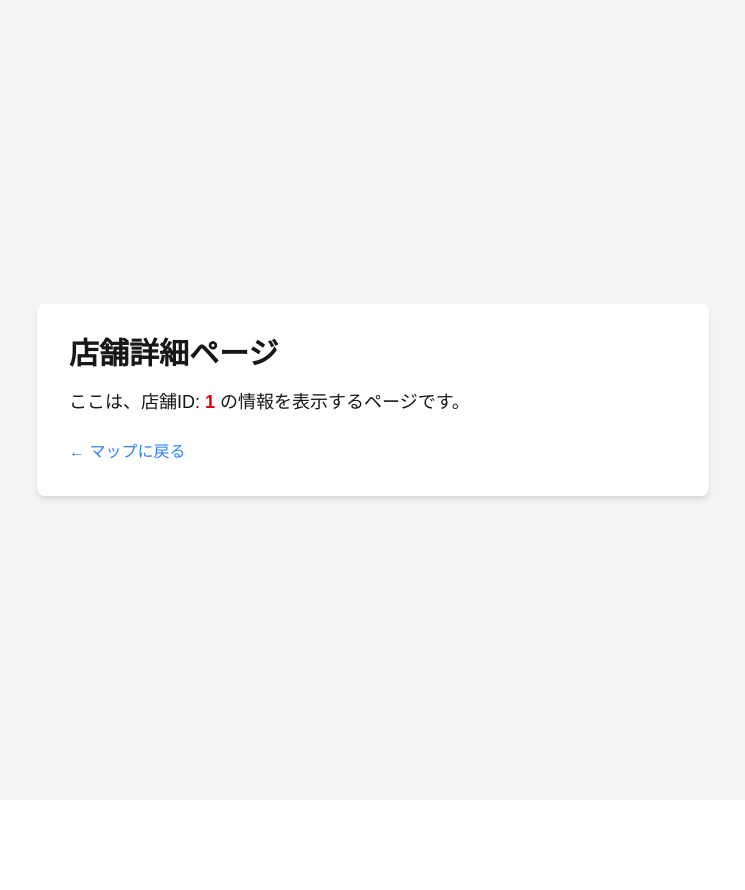
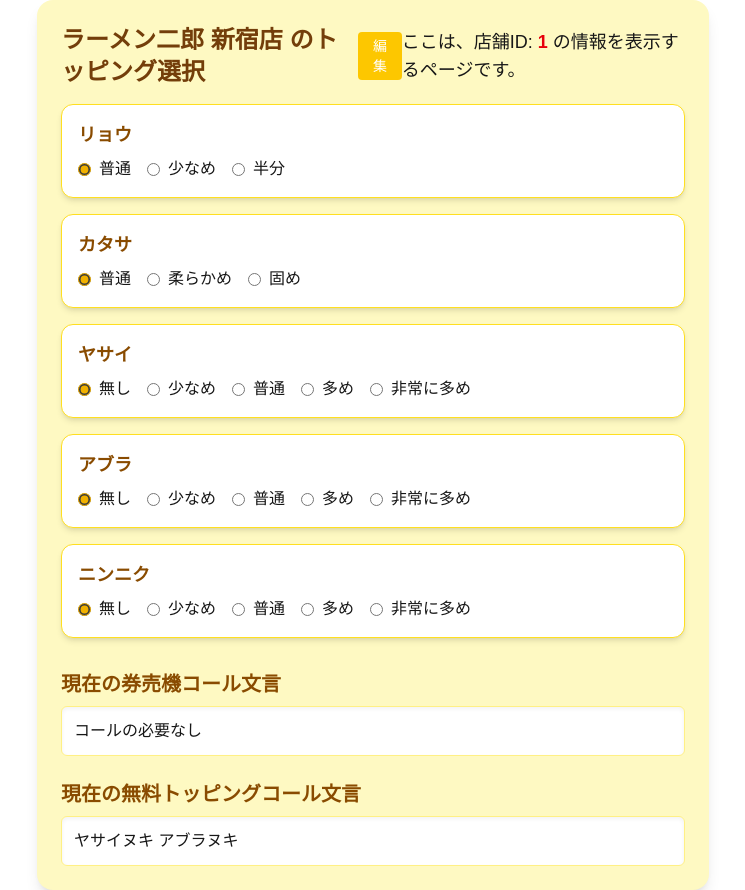
Before and after one commit to geek-hackathon2025-vol5-team-hci/go-jiro, a Next.js app in the folder frontend/: page /shop/1 in a window 1280 px wide. Shown: the whole page, without its empty margins (267-1012 px from the left). Before the commit the page ends 800 px from the top, so only its background shows below. Built offline with nearby package versions, Linux system fonts and the light colour scheme.

Commit message:
shoptransition

```diff
--- a/frontend/src/app/shop/page.tsx
+++ b/frontend/src/app/shop/[Shopid]/page.tsx
@@ -52,7 +52,10 @@
     ],
   },
 ];
-export default function ShopPage() {
+export default function ShopPage({ params }: { params: { Shopid: string } }) {
+
+
+
   const shop = mockShops[0];
 
   const callticketOrderArr = shop.callticketOrder.split(",").map((v) => v.trim());
@@ -140,6 +143,9 @@
         >
           {isEditMode ? "閲覧モードに戻る" : "編集"}
         </button>
+         <p className="text-lg">
+           ここは、店舗ID: <span className="font-bold text-red-600">{params.Shopid}</span> の情報を表示するページです。
+         </p>
       </div>
 
       {allCategories.map((category) => {
--- a/frontend/src/app/shop/[id]/page.tsx
+++ /dev/null
@@ -1,20 +0,0 @@
-// frontend/src/app/shop/[id]/page.tsx
-
-// 'params' を受け取ることで、URLの動的な部分（[id]）を取得できます
-export default function ShopDetailPage({ params }: { params: { id: string } }) {
-  return (
-    <main className="flex flex-col items-center justify-center min-h-screen bg-gray-100 p-8">
-      <div className="w-full max-w-2xl bg-white p-8 rounded-lg shadow-md">
-        <h1 className="text-3xl font-bold mb-4">店舗詳細ページ</h1>
-        <p className="text-lg">
-          ここは、店舗ID: <span className="font-bold text-red-600">{params.id}</span> の情報を表示するページです。
-        </p>
-        <div className="mt-6">
-          <a href="/map" className="text-blue-500 hover:underline">
-            ← マップに戻る
-          </a>
-        </div>
-      </div>
-    </main>
-  );
-}
```
